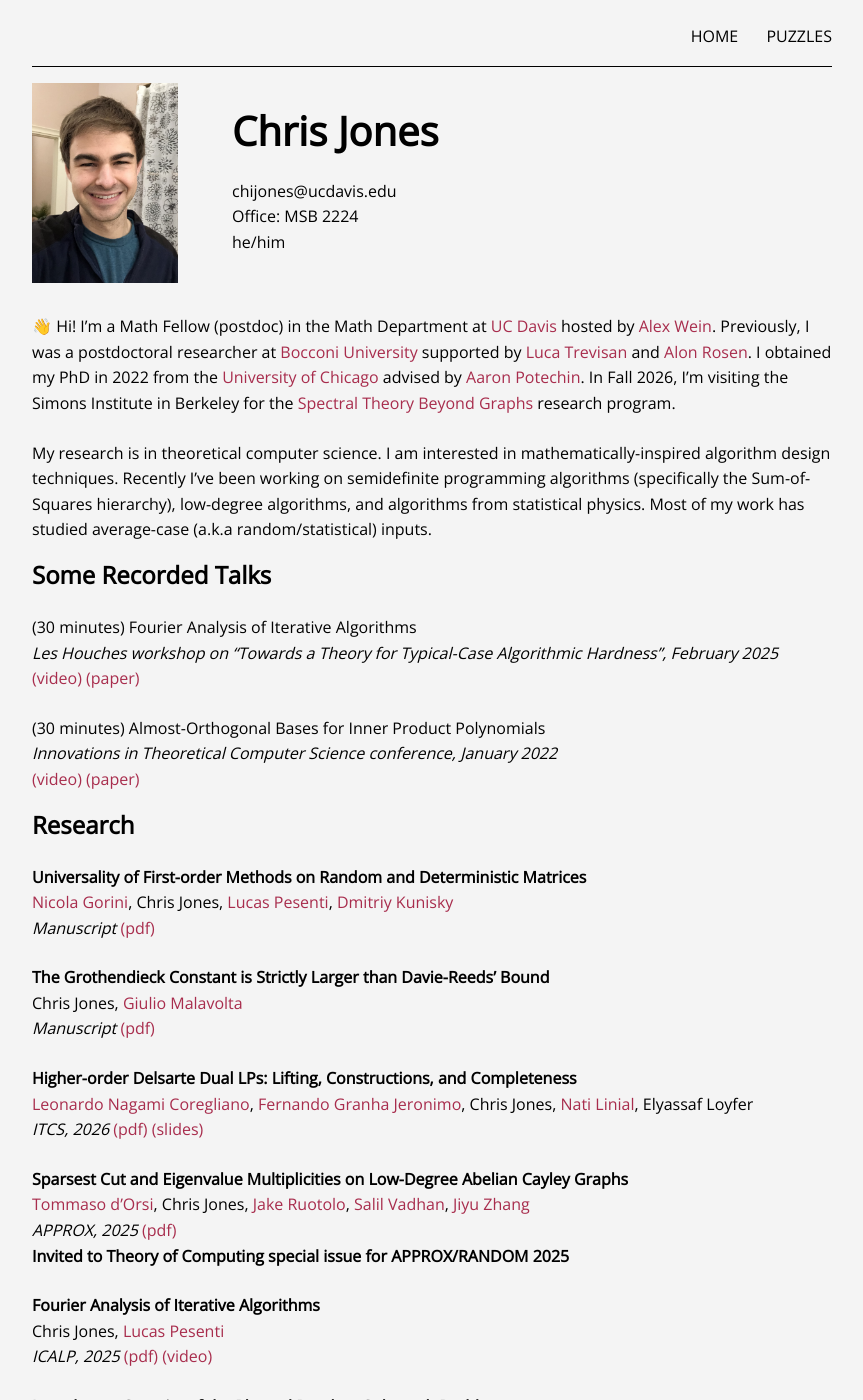
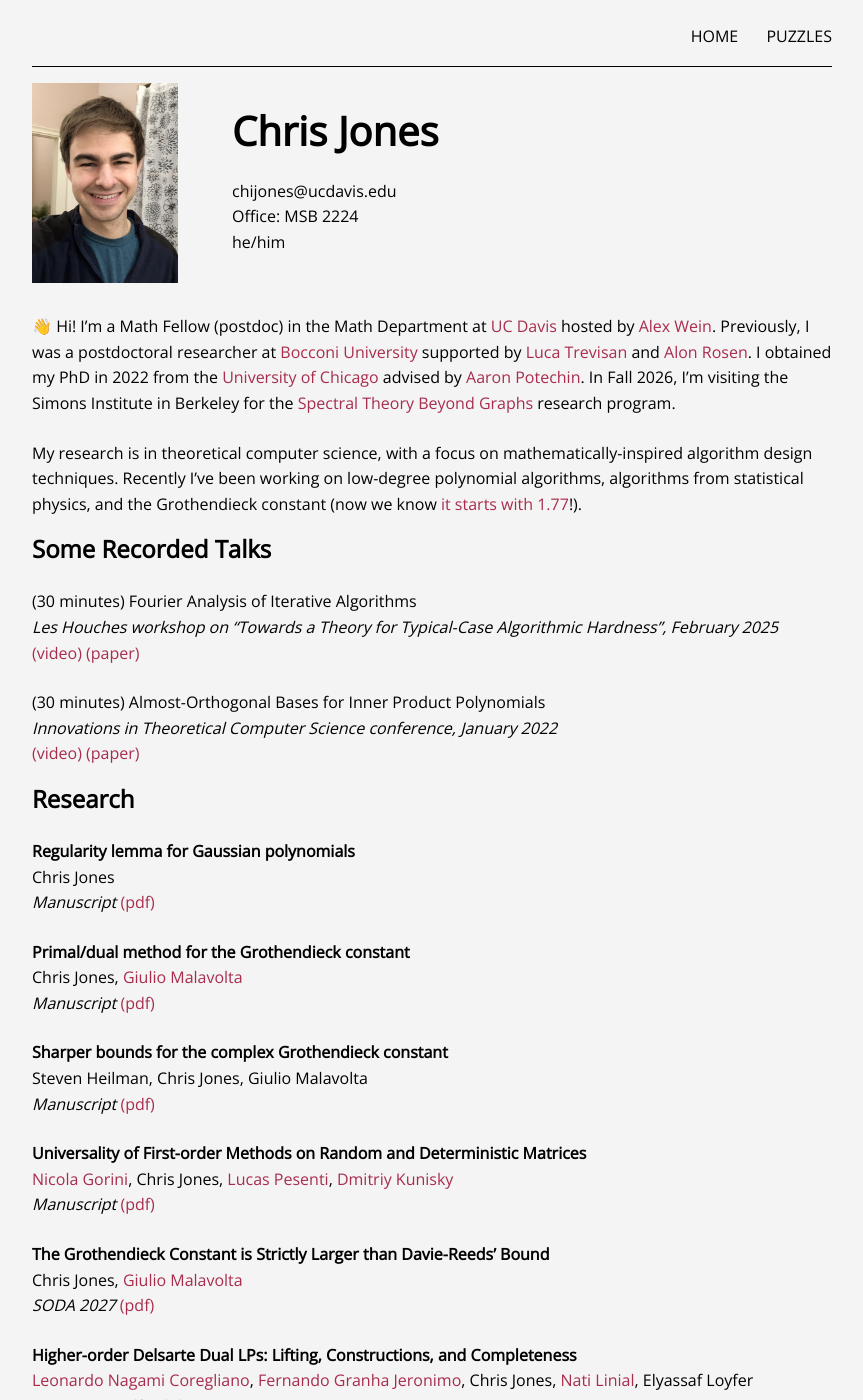
Before and after one commit to christophsjones/personal-website, a Jekyll site: the page built from index.md, in a window 1280 px wide and 1400 px high. Shown: the whole window, without its empty margins (208-1071 px from the left). Built offline with Jekyll 4.4.1, drawn with Linux system fonts in a browser that asks for light colours.

Commit message:
Add Grothendieck

```diff
--- a/index.md
+++ b/index.md
@@ -25,12 +25,9 @@ advised by [Aaron Potechin].
 In Fall 2026, I'm visiting the Simons Institute in Berkeley for the [Spectral Theory Beyond Graphs](https://simons.berkeley.edu/programs/spectral-theory-beyond-graphs) research program.
 
 
-My research is in theoretical computer science.
-I am interested in mathematically-inspired algorithm design techniques.
-Recently I've been working on semidefinite programming algorithms (specifically the Sum-of-Squares hierarchy),
-low-degree algorithms, and algorithms from statistical physics.
-Most of my work has studied average-case (a.k.a random/statistical) inputs.
-
+My research is in theoretical computer science, with a focus on mathematically-inspired algorithm design techniques.
+Recently I've been working on low-degree polynomial algorithms, algorithms from statistical physics,
+and the Grothendieck constant (now we know [it starts with 1.77](https://arxiv.org/abs/2610.10477)!).
 
 ## Some Recorded Talks
 
@@ -44,13 +41,25 @@ Most of my work has studied average-case (a.k.a random/statistical) inputs.
 
 ## Research
 
+**Regularity lemma for Gaussian polynomials**
+Chris Jones
+*Manuscript* [(pdf)](/assets/papers/gaussian-regularity-lemma.pdf)
+
+**Primal/dual method for the Grothendieck constant**
+Chris Jones, [Giulio Malavolta]
+*Manuscript* [(pdf)](/assets/papers/kg-primaldual.pdf)
+
+**Sharper bounds for the complex Grothendieck constant**
+Steven Heilman, Chris Jones, Giulio Malavolta
+*Manuscript* [(pdf)](/assets/papers/kg-complex.pdf)
+
 **Universality of First-order Methods on Random and Deterministic Matrices**
 [Nicola Gorini], Chris Jones, [Lucas Pesenti], [Dmitriy Kunisky]
 *Manuscript* [(pdf)](/assets/papers/universality-gfom.pdf)
 
 **The Grothendieck Constant is Strictly Larger than Davie-Reeds' Bound**
 Chris Jones, [Giulio Malavolta]
-*Manuscript* [(pdf)](/assets/papers/grothendieck-strictly-larger.pdf)
+*SODA 2027* [(pdf)](/assets/papers/grothendieck-strictly-larger.pdf)
 
 **Higher-order Delsarte Dual LPs: Lifting, Constructions, and Completeness**
 [Leonardo Nagami Coregliano], [Fernando Granha Jeronimo], Chris Jones, [Nati Linial], Elyassaf Loyfer
@@ -152,3 +161,4 @@ Undergraduate senior thesis, advised by [Ryan O'Donnell].
 [Giulio Malavolta]: https://sites.google.com/view/giuliomalavolta/
 [Nicola Gorini]: https://nicolagorini.github.io/
 [Dmitriy Kunisky]: https://www.kunisky.com/
+[Giulio Malavolta]: https://sites.google.com/view/giuliomalavolta/
```
